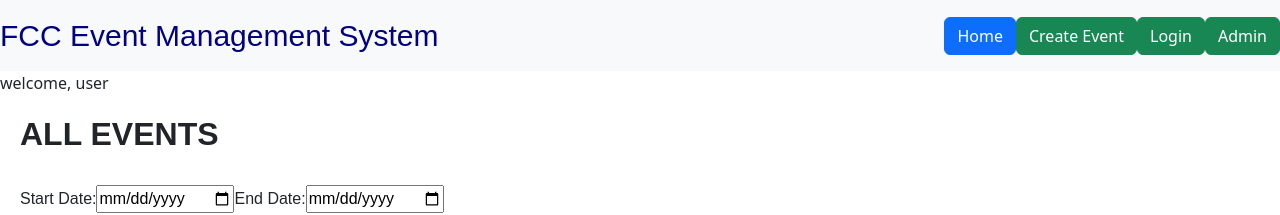
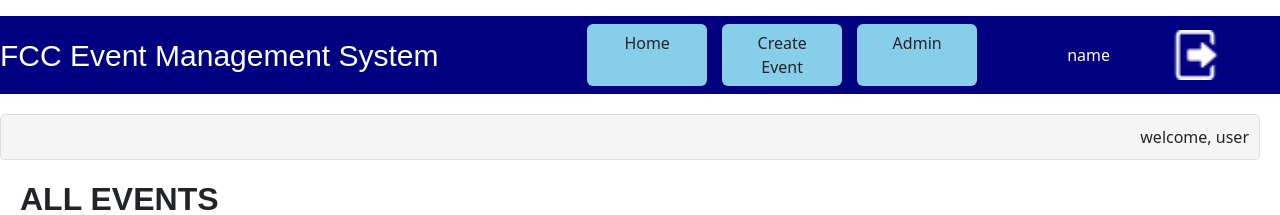
Before and after one commit to muneebdevelops/frontend, a Vue app: page / in a window 1280 px wide. Shown: the top 215 px of the page. Built offline with nearby package versions, Linux system fonts and the light colour scheme; no server answers.

Commit message:
updates..
Added logout option. Image not being displayed
Fixed admin default view breaking
Maybe add session user to navbar
Need to lookup session storage with Junaid currently it wont let me go to admin screen

```diff
--- a/src/components/AdminComponent.vue
+++ b/src/components/AdminComponent.vue
@@ -302,6 +302,8 @@ export default {
 
   },
   created() {
+
+    this.token = sessionStorage.token
     this.fetchPlaces(this.currentTab);
   },
 
@@ -438,4 +440,13 @@ h2 {
 .action-button + .action-button {
   margin-left: 8px;
 }
+#token {
+  text-align: right;
+  padding: 10px;
+  background-color: #f5f5f5;
+  border: 1px solid #ddd;
+  border-radius: 5px;
+  margin-right: 20px;
+  margin-top: 20px;
+}
 </style>
--- a/src/components/NavbarComponent.vue
+++ b/src/components/NavbarComponent.vue
@@ -1,13 +1,18 @@
 <template>
-  <nav class="navbar navbar-expand-lg navbar-light bg-light">
-  <router-link class="navbar-brand text-style" to="/"> FCC Event Management System </router-link>
+      <p class="token">{{ returned_token }}</p>
+  <nav class="navbar navbar-expand-lg navbar-light bg-navy">
+    <router-link class="navbar-brand text-style" to="/">FCC Event Management System</router-link>
     <div class="collapse navbar-collapse" id="navbarNavAltMarkup">
       <div class="navbar-nav ms-auto">
-      <router-link class="btn btn-primary" to="/">Home</router-link>
-      <router-link class="btn btn-success" to="/create">Create Event</router-link>
-      <router-link class="btn btn-success" to="/login">Login</router-link>
-      <!-- <router-link class="btn btn-success" to="/signup">Sign Up</router-link> -->
-      <router-link class="btn btn-success" to="/admin">Admin</router-link>
+        <router-link class="btn btn-skyblue" to="/">Home</router-link>
+        <router-link class="btn btn-skyblue" to="/create">Create Event</router-link>
+        <router-link v-if="is_admin" class="btn btn-skyblue" to="/admin">Admin</router-link>
+        <router-link v-if="!is_authenticated" class="btn btn-skyblue" to="/login">Login</router-link>
+
+        <div v-if="is_authenticated" class="user-info">
+          <span class="username">{{ user }}</span>
+          <img class="logout-icon" src="public\logout-icon.png" alt="Logout" @click="logout" />
+        </div>
       </div>
     </div>
   </nav>
@@ -15,16 +20,96 @@
 
 <script>
 export default {
+  data() {
+    return {
+      token: sessionStorage.token,
+      user:'name',
+      is_admin:'is_admin', // Set this to your actual admin check logic
+      is_authenticated: sessionStorage.token ? false : true, // Set this to your actual authentication check logic
+      // username: data['name']// Set the logged-in user's name here
+    };
+  },
+  methods: {
 
+    session_add(data){
+        this.user = data['name'];
+        const val_admin = data['is_admin']
+        sessionStorage.setItem('admin',val_admin);
+      },
+
+    getUser(token){
+      const id_param=token
+      const request = {
+              method: "GET",
+              headers: { "Content-Type": "application/json" },
+          };
+      fetch('http://127.0.0.1:5000/user?'+ new URLSearchParams({id:id_param}), request)
+        .then(response => response.json())
+        .then(data => (this.session_add(data["data"])))
+    },
+    logout() {
+      // Add your logout logic here
+       const id_param=sessionStorage.id
+      const request = {
+              method: "GET",
+              headers: { "Content-Type": "application/json" },
+          };
+      fetch('http://127.0.0.1:5000/user/logout?'+ new URLSearchParams({id:id_param}), request)
+        .then(response => response.json())
+        .then(data => (console.log(data["data"])))
+        this.$router.push('/login');
+    },
+  },
+  mounted(){
+    if(sessionStorage.id){
+      this.token = sessionStorage.token
+      this.getUser(sessionStorage.id);
+    }else{
+      this.token = 'user'
     }
+  },
+  created() {
+    this.username = sessionStorage.getItem('name');
+  }
+};
 </script>
 
 <style>
 .text-style {
   font-size: 30px !important;
   font-family: sans-serif !important;
-  color: navy !important;
+  color: white !important;
+}
 
+.bg-navy {
+  background-color: navy !important;
+}
 
+.btn-skyblue {
+  background-color: skyblue !important;
+  margin-right: 10px;
+  width: 120px;
+  margin-left: 5px;
+}
+
+.user-info {
+  display: flex;
+  align-items: center;
+  margin-left: 80px; /* Adjust the margin as needed */
+  color: white;
+  white-space: nowrap; /* Prevent text from wrapping */
+}
+
+.username {
+  margin-right: 60px;
+  max-width: 200px; /* Limit the width of the username */
+  overflow: hidden;
+  text-overflow: ellipsis; /* Show ellipsis if the text overflows */
+}
+
+.logout-icon {
+  margin-right: 60px;
+  width: 50px;
+  cursor: pointer;
 }
 </style>
```
Also changed, not shown: public/logout-icon.png (added). Lines whose indentation alone changed are shown as unchanged.
